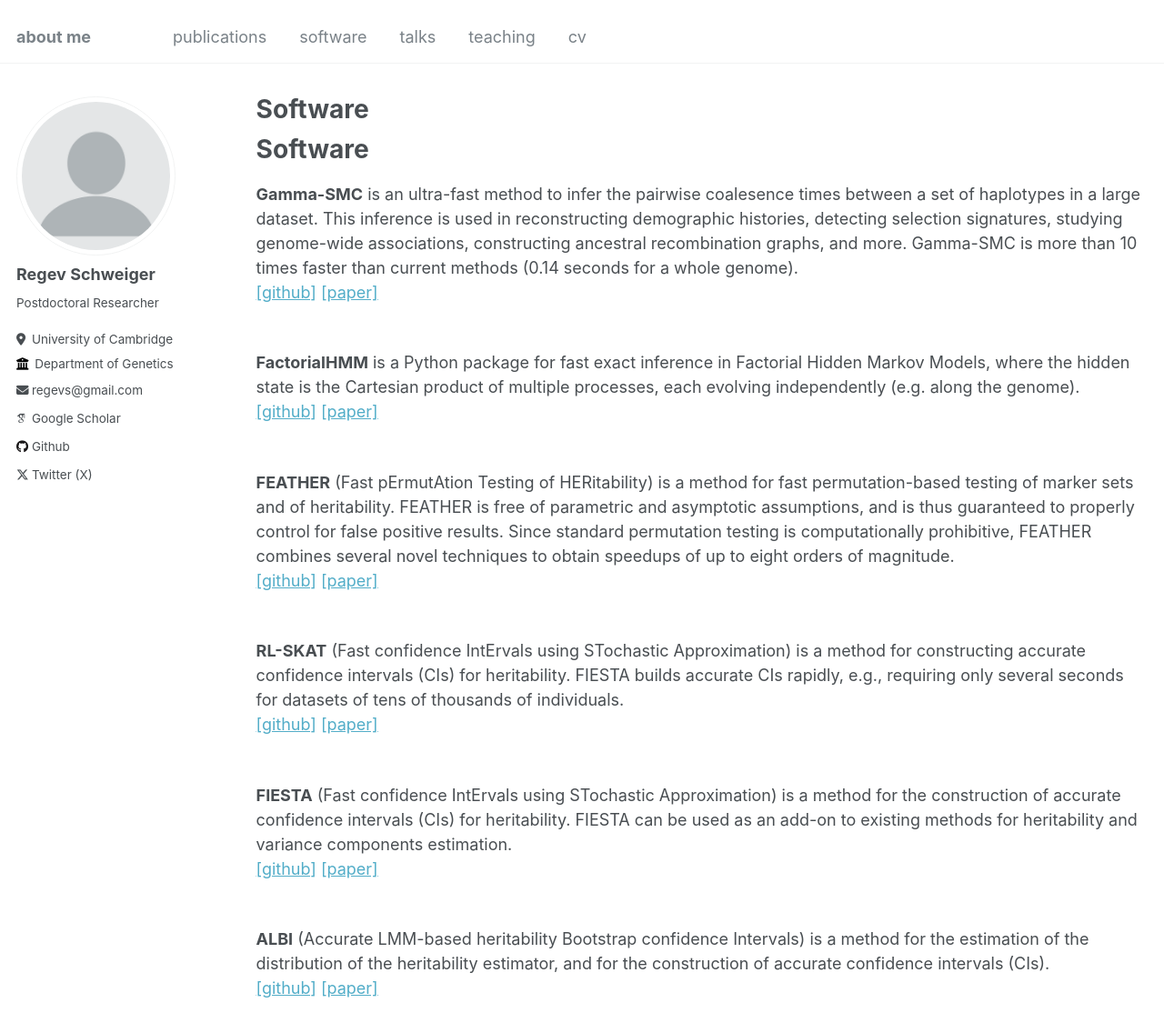
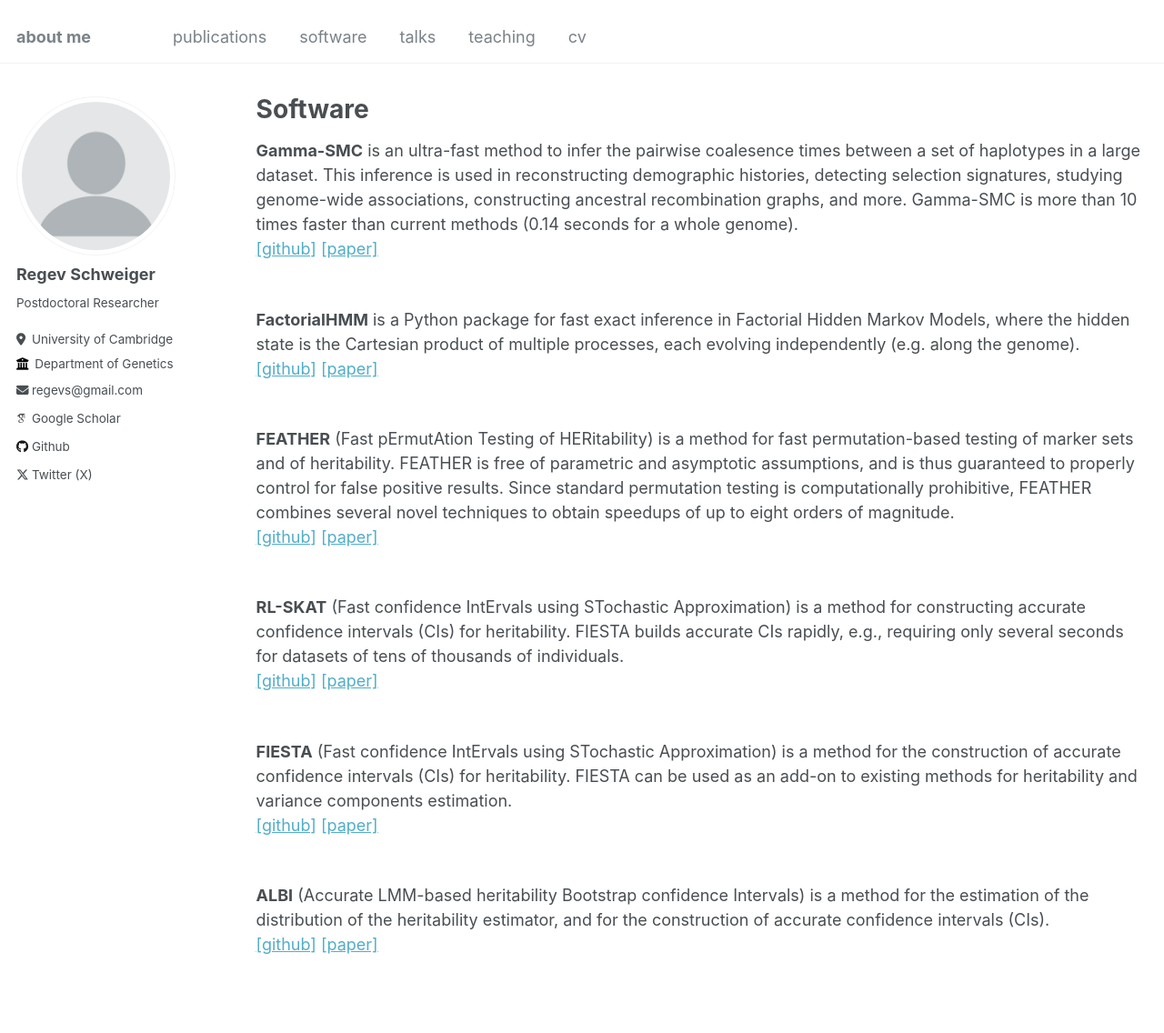
Before and after one commit to regevs/regevs.github.io, a Jekyll site: the page built from _pages/software.md, in a window 1280 px wide and 1348 px high. Shown: the top 1136 px of the window at 91% size. Built offline with Jekyll 4.4.1, drawn with Linux system fonts in a browser that asks for light colours; some web fonts are replaced.

Commit message:
Update software.md

```diff
--- a/_pages/software.md
+++ b/_pages/software.md
@@ -4,8 +4,6 @@ title: "Software"
 permalink: /software/
 author_profile: true
 ---
-
-# Software
 
 **Gamma-SMC** is an ultra-fast method to infer the pairwise coalesence times between a set of haplotypes in a large dataset. This inference is used in reconstructing demographic histories, detecting selection signatures, studying genome-wide associations, constructing ancestral recombination graphs, and more. Gamma-SMC is more than 10 times faster than current methods (0.14 seconds for a whole genome).
 <br>
```
